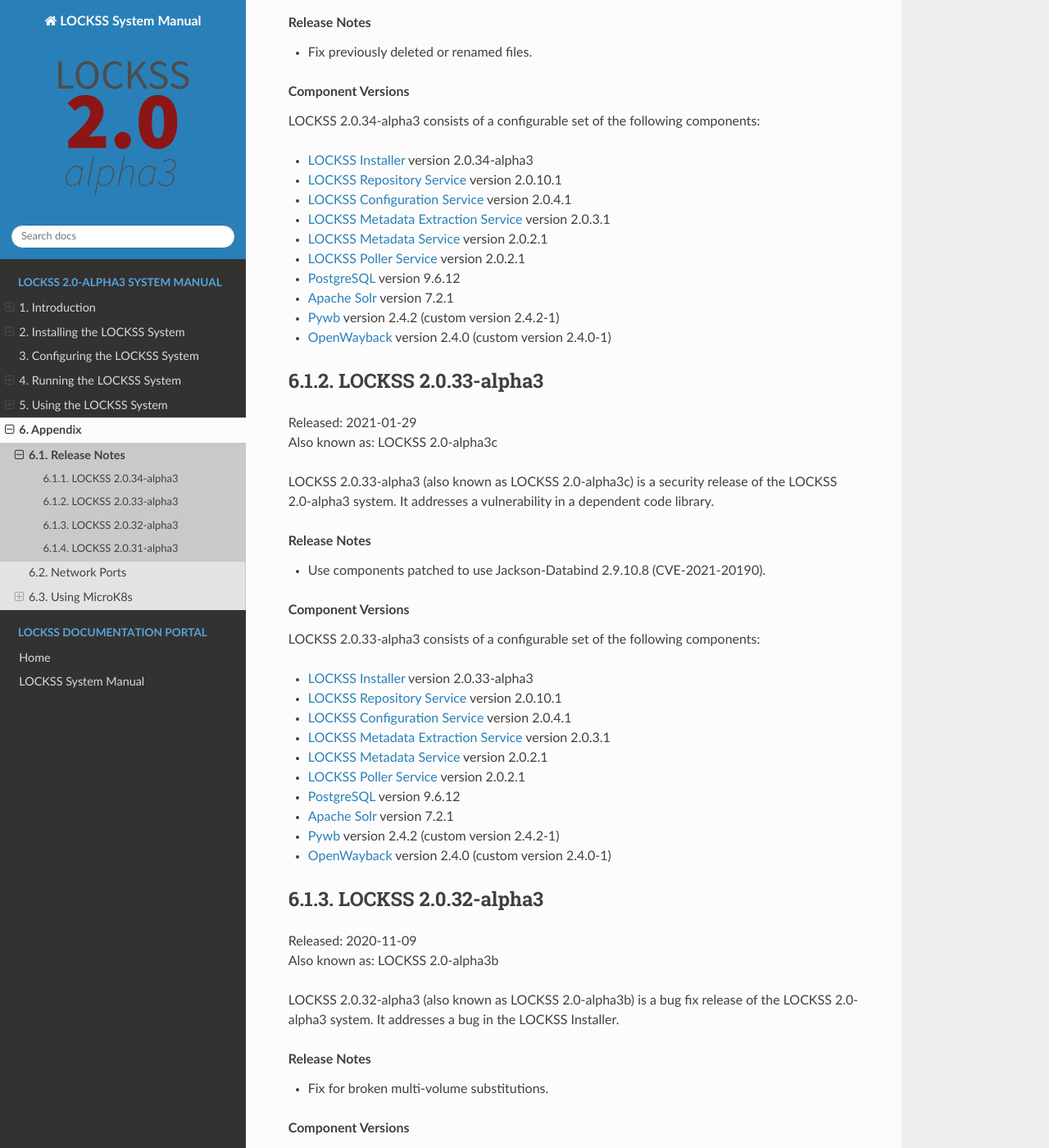
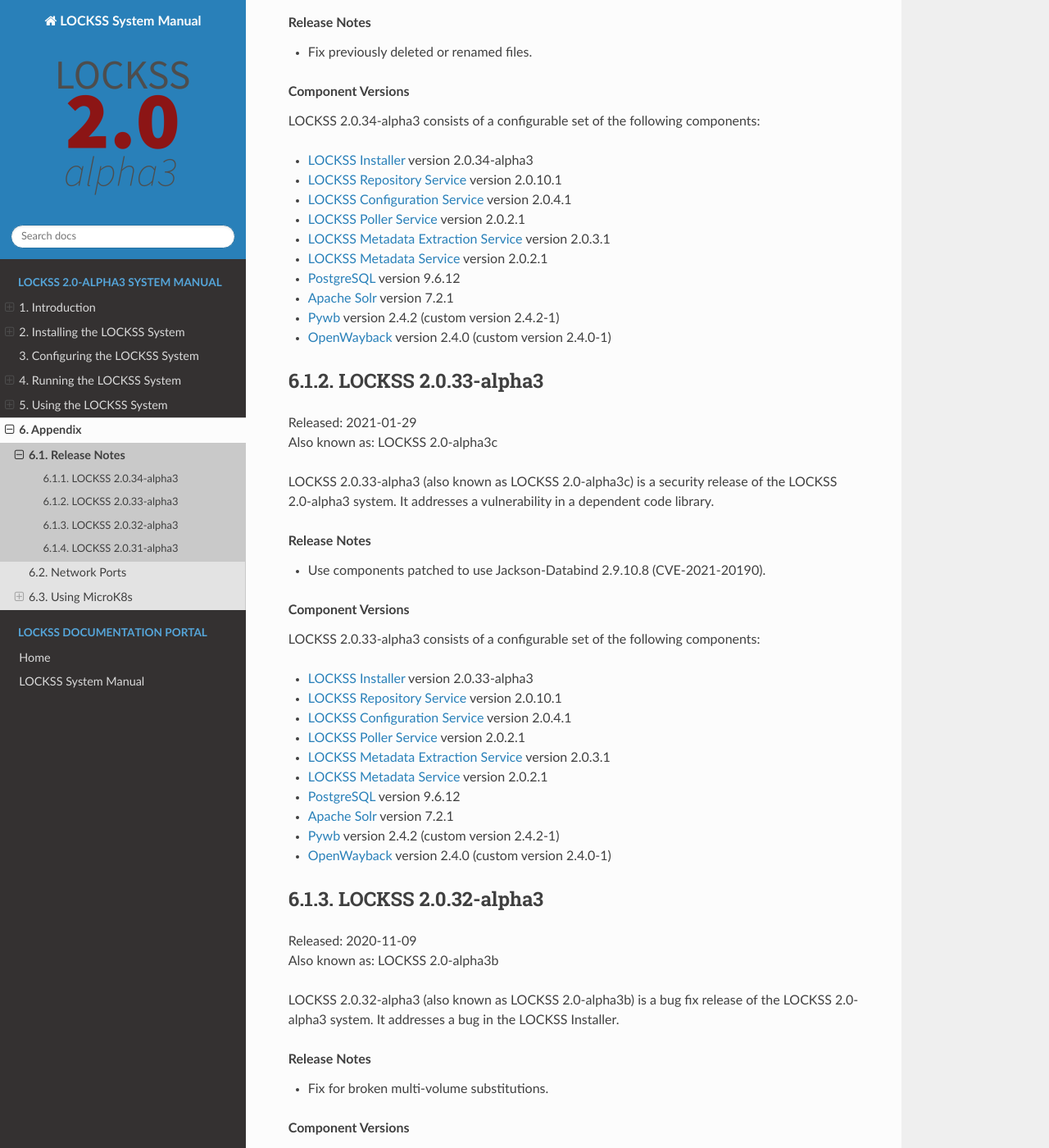
Before and after one commit to lockss/lockss-rtd-manual, a Sphinx documentation site: the page built from docs/appendix/release-notes.rst, in a window 1280 px wide and 1400 px high, scrolled down 391 px. Shown: the whole window at 82% size. Built offline with Sphinx 7.4.7 and the Read the Docs theme 2.0.0, drawn with Linux system fonts in a browser that asks for light colours; some of the changed text lies outside the part shown.

Commit message:
Cosmetic.

```diff
--- a/docs/appendix/release-notes.rst
+++ b/docs/appendix/release-notes.rst
@@ -25,11 +25,11 @@ LOCKSS 2.0.34-alpha3 consists of a configurable set of the following components:
 
 *  `LOCKSS Configuration Service <https://github.com/lockss/laaws-configservice>`_ version 2.0.4.1
 
+*  `LOCKSS Poller Service <https://github.com/lockss/laaws-poller>`_ version 2.0.2.1
+
 *  `LOCKSS Metadata Extraction Service <https://github.com/lockss/laaws-metadataextractor>`_ version 2.0.3.1
 
 *  `LOCKSS Metadata Service <https://github.com/lockss/laaws-metadataservice>`_ version 2.0.2.1
-
-*  `LOCKSS Poller Service <https://github.com/lockss/laaws-poller>`_ version 2.0.2.1
 
 *  `PostgreSQL <https://www.postgresql.org/>`_ version 9.6.12
 
@@ -62,11 +62,11 @@ LOCKSS 2.0.33-alpha3 consists of a configurable set of the following components:
 
 *  `LOCKSS Configuration Service <https://github.com/lockss/laaws-configservice>`_ version 2.0.4.1
 
+*  `LOCKSS Poller Service <https://github.com/lockss/laaws-poller>`_ version 2.0.2.1
+
 *  `LOCKSS Metadata Extraction Service <https://github.com/lockss/laaws-metadataextractor>`_ version 2.0.3.1
 
 *  `LOCKSS Metadata Service <https://github.com/lockss/laaws-metadataservice>`_ version 2.0.2.1
-
-*  `LOCKSS Poller Service <https://github.com/lockss/laaws-poller>`_ version 2.0.2.1
 
 *  `PostgreSQL <https://www.postgresql.org/>`_ version 9.6.12
 
@@ -99,11 +99,11 @@ LOCKSS 2.0.32-alpha3 consists of a configurable set of the following components:
 
 *  `LOCKSS Configuration Service <https://github.com/lockss/laaws-configservice>`_ version 2.0.4.0
 
+*  `LOCKSS Poller Service <https://github.com/lockss/laaws-poller>`_ version 2.0.2.0
+
 *  `LOCKSS Metadata Extraction Service <https://github.com/lockss/laaws-metadataextractor>`_ version 2.0.3.0
 
 *  `LOCKSS Metadata Service <https://github.com/lockss/laaws-metadataservice>`_ version 2.0.2.0
-
-*  `LOCKSS Poller Service <https://github.com/lockss/laaws-poller>`_ version 2.0.2.0
 
 *  `PostgreSQL <https://www.postgresql.org/>`_ version 9.6.12
 
@@ -148,11 +148,11 @@ LOCKSS 2.0.31-alpha3 consists of a configurable set of the following components:
 
 *  `LOCKSS Configuration Service <https://github.com/lockss/laaws-configservice>`_ version 2.0.4.0
 
+*  `LOCKSS Poller Service <https://github.com/lockss/laaws-poller>`_ version 2.0.2.0
+
 *  `LOCKSS Metadata Extraction Service <https://github.com/lockss/laaws-metadataextractor>`_ version 2.0.3.0
 
 *  `LOCKSS Metadata Service <https://github.com/lockss/laaws-metadataservice>`_ version 2.0.2.0
-
-*  `LOCKSS Poller Service <https://github.com/lockss/laaws-poller>`_ version 2.0.2.0
 
 *  `PostgreSQL <https://www.postgresql.org/>`_ version 9.6.12
 
```
